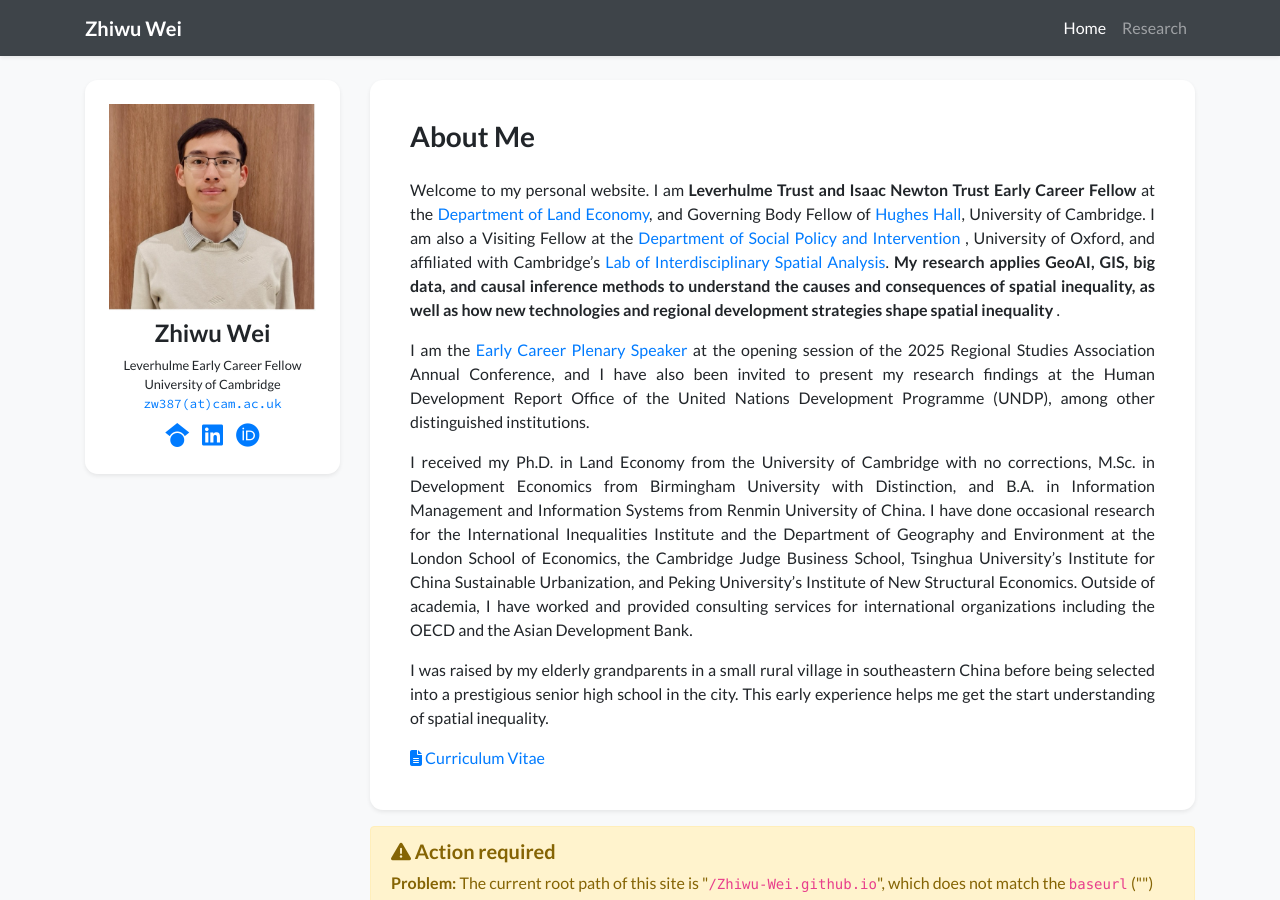
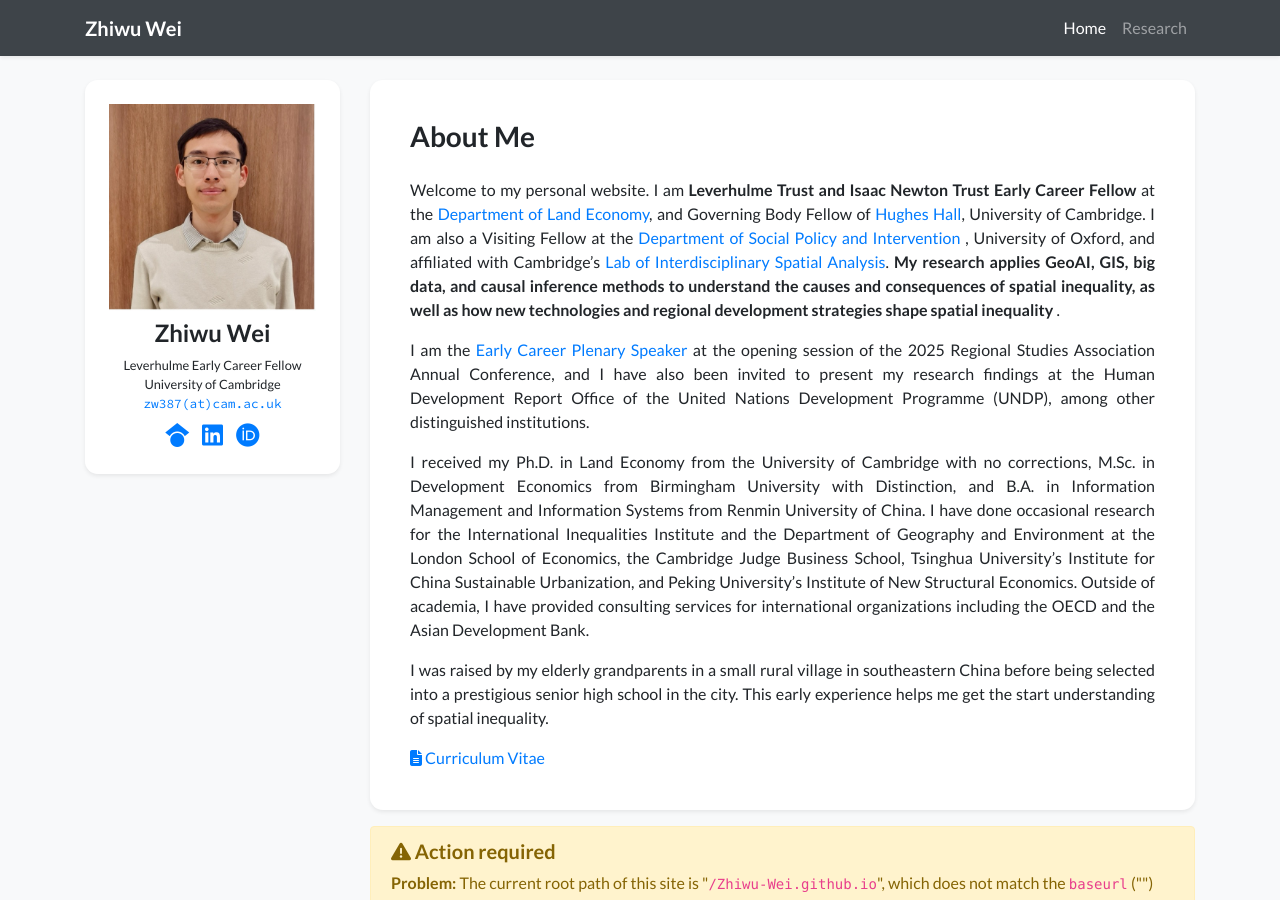
Before and after one commit to Zhiwu-Wei/Zhiwu-Wei.github.io, a Jekyll site: the page built from index.html, in a window 1280 px wide and 900 px high. Built offline with Jekyll 4.4.1, drawn with Linux system fonts in a browser that asks for light colours; nearby versions of some CDN libraries; a style sheet for code colours, icons or effects is not loaded.

Commit message:
Refine profile description for clarity
Removed redundant phrase about providing consulting services.

```diff
--- a/_data/profile.yml
+++ b/_data/profile.yml
@@ -41,7 +41,7 @@ short_bio: >-
     and B.A. in Information Management and Information Systems from Renmin University of China.
     I have done occasional research for the International Inequalities Institute and the Department of Geography and Environment
     at the London School of Economics, the Cambridge Judge Business School, Tsinghua University’s Institute for China Sustainable Urbanization,
-    and Peking University’s Institute of New Structural Economics. Outside of academia, I have worked and provided consulting services for international organizations
+    and Peking University’s Institute of New Structural Economics. Outside of academia, I have provided consulting services for international organizations
     including the OECD and the Asian Development Bank.
   </p>
   <p>
```
